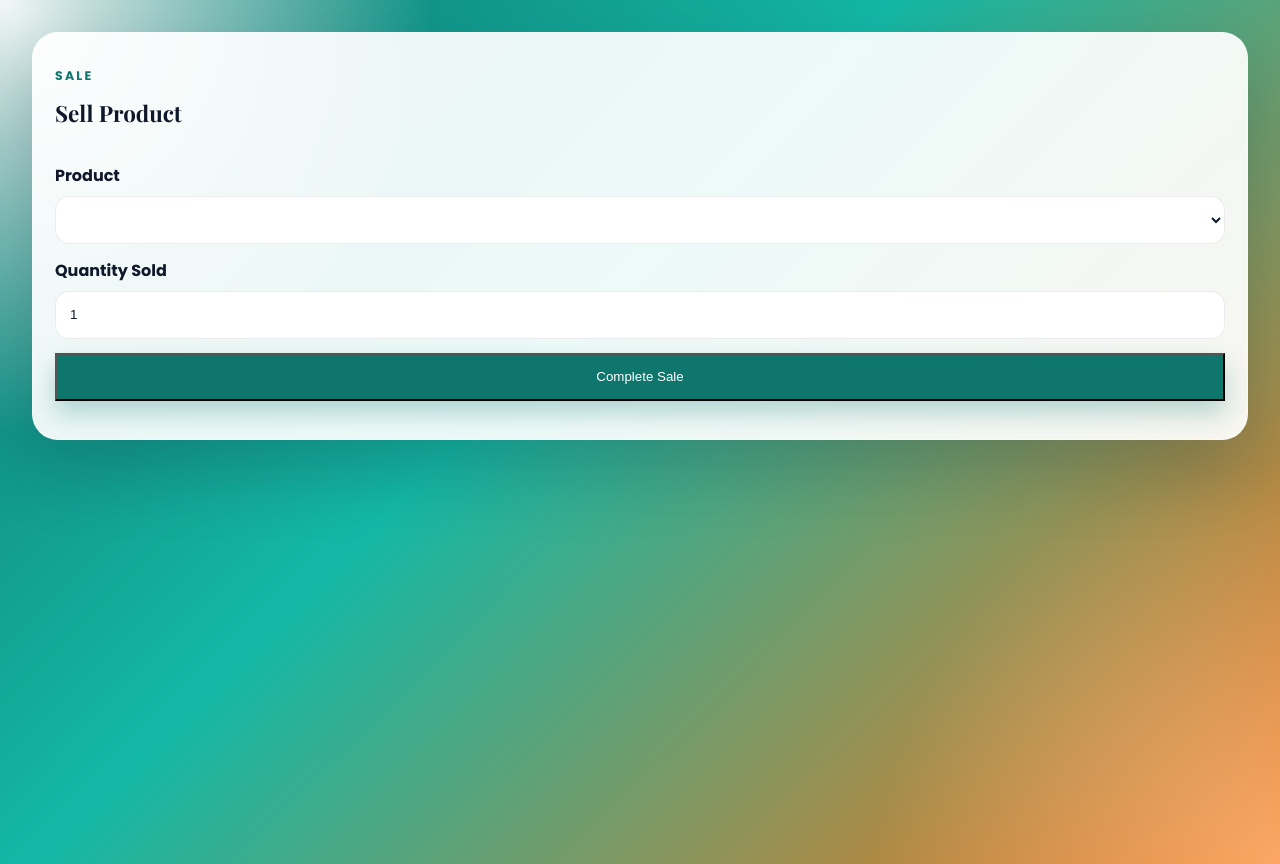
After one commit to Suman7shai/IMS, a PHP site: page /Project_IMS/sell_products.php in a window 1280 px wide. The commit adds this page. Run offline with PHP 8.4, Linux system fonts and the light colour scheme; a stand-in replaces the project's code that opens the database connection; lists and menus that the app fills with data are empty.

Commit message:
Add product management and sales forms with corresponding styles

```diff
--- /dev/null
+++ b/assests/css/sell_products.css
@@ -0,0 +1,108 @@
+@import url('https://fonts.googleapis.com/css2?family=Playfair+Display:wght@600;700&family=Poppins:wght@400;500;600;700&display=swap');
+
+:root {
+    --bg-1: #0f766e;
+    --bg-2: #14b8a6;
+    --bg-3: #f97316;
+    --surface: rgba(255, 255, 255, 0.92);
+    --surface-strong: #ffffff;
+    --ink: #0f172a;
+    --muted: #64748b;
+    --line: rgba(15, 23, 42, 0.08);
+    --primary: #0f766e;
+    --primary-2: #14b8a6;
+    --shadow: 0 28px 70px rgba(15, 23, 42, 0.22);
+}
+
+body {
+    font-family: 'poppins', sans-serif;
+    min-height: 100vh;
+    color: var(--ink);
+    background:
+        radial-gradient(circle at top left, rgba(255, 255, 255, 0.95), transparent 28%),
+        radial-gradient(circle at bottom right, rgba(255, 229, 196, 0.45), transparent 26%),
+        linear-gradient(135deg, var(--bg-1) 0%, var(--bg-2) 42%, var(--bg-3) 100%);
+    padding: 24px;
+    scroll-behavior: smooth;
+}
+
+#sales {
+    display: grid;
+    gap: 16px;
+    padding: 22px;
+    border-radius: 26px;
+    background: var(--surface);
+    backdrop-filter: blur(12px);
+    border: 1px solid rgba(255, 255, 255, 0.35);
+    box-shadow: var(--shadow);
+    color: var(--ink);
+    font-family: 'Poppins', sans-serif;
+}
+
+#sales .panel-head {
+    margin-bottom: 0;
+}
+
+#sales .panel-tag {
+    text-transform: uppercase;
+    letter-spacing: 0.18em;
+    font-size: 0.78rem;
+    font-weight: 700;
+    color: var(--primary);
+}
+
+#sales h2 {
+    font-family: 'Playfair Display', serif;
+    font-size: 1.4rem;
+    margin-top: 6px;
+}
+
+#sales .stack-form {
+    display: grid;
+    gap: 14px;
+}
+
+#sales .stack-form label {
+    display: grid;
+    gap: 8px;
+    color: var(--ink);
+    font-weight: 700;
+}
+
+#sales .stack-form select,
+#sales .stack-form input {
+    width: 100%;
+    min-height: 48px;
+    border: 1px solid var(--line);
+    border-radius: 14px;
+    padding: 12px 14px;
+    background: rgba(255, 255, 255, 0.96);
+    color: var(--ink);
+    outline: none;
+    transition: border-color 0.2s ease, box-shadow 0.2s ease, transform 0.2s ease;
+}
+
+#sales .stack-form select:focus,
+#sales .stack-form input:focus {
+    border-color: rgba(15, 118, 110, 0.45);
+    box-shadow: 0 0 0 4px rgba(20, 184, 166, 0.15);
+    transform: translateY(-1px);
+}
+
+#sales .primary-btn {
+    min-height: 48px;
+    background: #0f766e;
+    color: #fff;
+    box-shadow: 0 12px 24px rgba(15, 118, 110, 0.28);
+}
+
+#sales .primary-btn:hover {
+    filter: brightness(1.03);
+}
+
+@media (max-width: 700px) {
+    #sales {
+        padding: 18px;
+        border-radius: 22px;
+    }
+}
--- /dev/null
+++ b/sell_products.php
@@ -0,0 +1,22 @@
+<link rel="stylesheet" href="./assests/css/sell_products.css">
+
+<article class="panel" id="sales">
+    <div class="panel-head">
+         <div>
+            <p class="panel-tag">Sale</p>
+            <h2>Sell Product</h2>
+        </div>
+    </div>
+
+                    <form id="saleForm" class="stack-form">
+                        <label>
+                            Product
+                            <select id="saleProduct" required></select>
+                        </label>
+                        <label>
+                            Quantity Sold
+                            <input type="number" id="saleQuantity" min="1" step="1" value="1" required>
+                        </label>
+                        <button type="submit" class="primary-btn">Complete Sale</button>
+                    </form>
+                </article>
```
Also changed, not shown: add_edit.php (added, +37 -0 lines), assests/css/add_edit.css (added, +124 -0 lines), assests/css/dashboard.css (+12 -32 lines).
